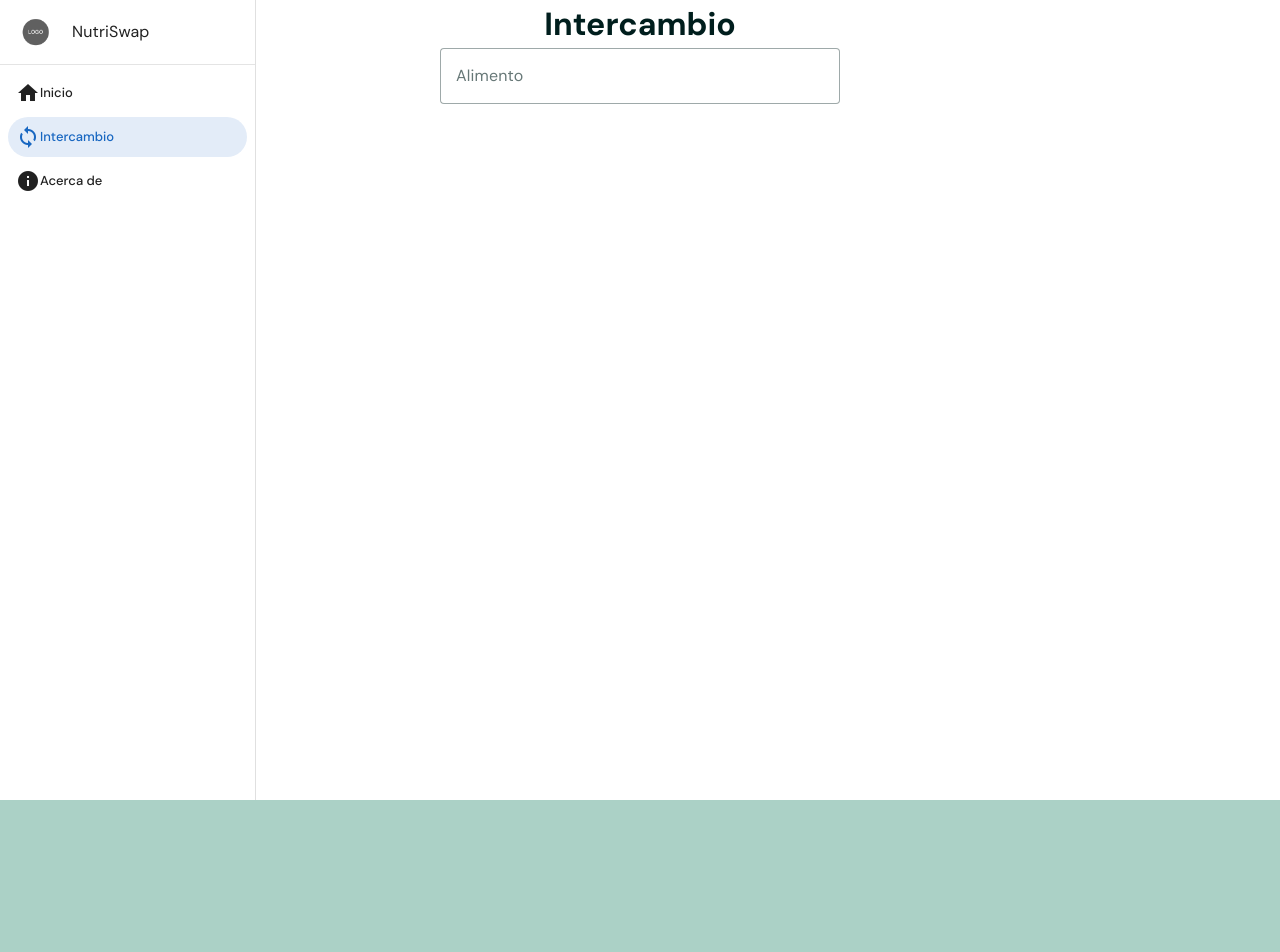
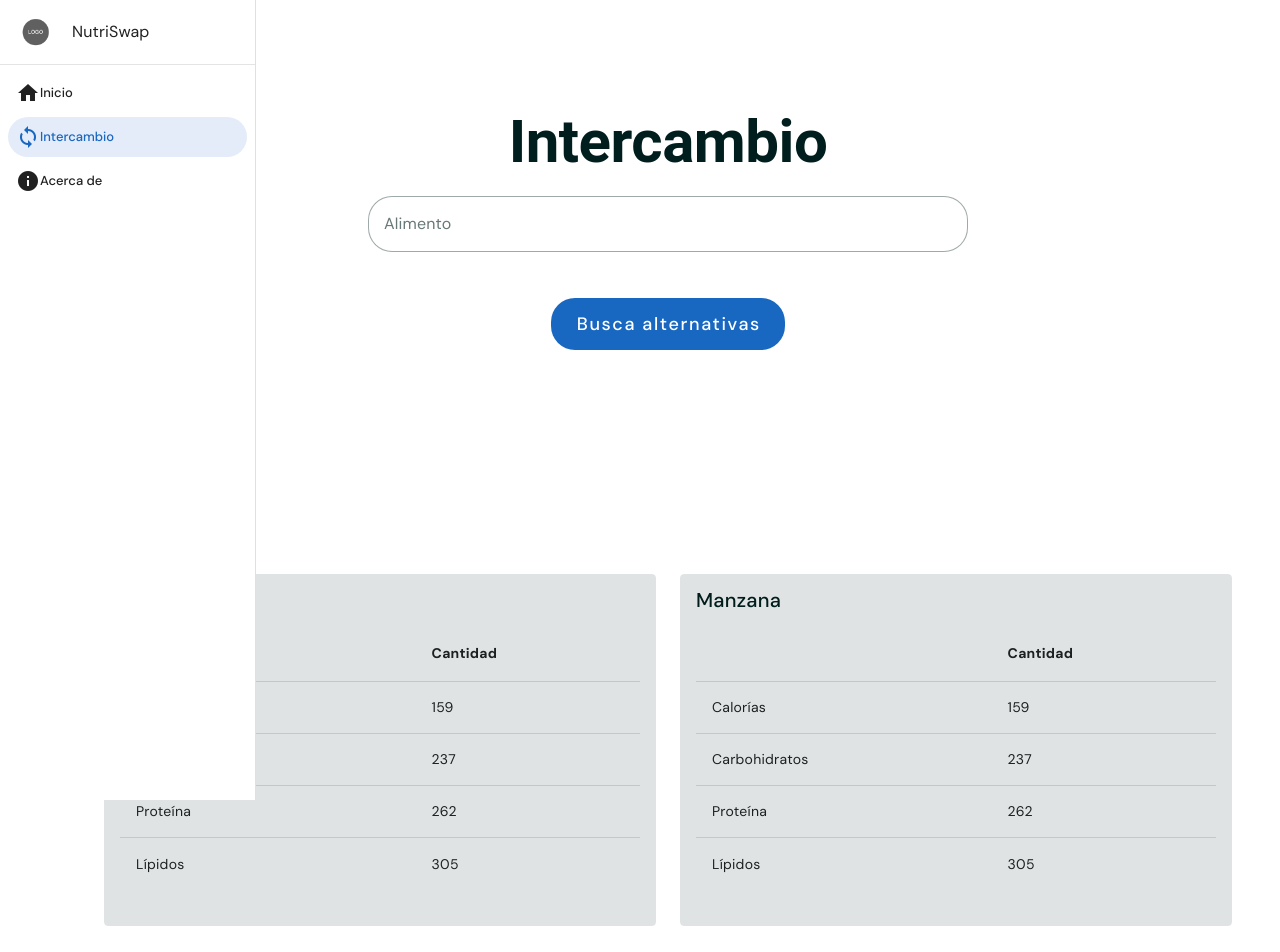
Before and after one commit to Nacho-Gmz/nutri-swap, a Vue app: page /swapper in a window 1280 px wide. Shown: the top 952 px of the page. Before the commit the page ends 800 px from the top, so only its background shows below. Built offline with nearby package versions, Linux system fonts and the light colour scheme.

Commit message:
Swapper setup and small details in Homepage

```diff
--- a/src/components/AboutCard.vue
+++ b/src/components/AboutCard.vue
@@ -1,3 +1,26 @@
+<script setup>
+const items = [
+    {
+        title: 'Luis Ignacio Gómez Aldrete',
+        subtitle: 'Diseño / Full Stack / Intercambiador',
+        text: 'luis.gomez5882@alumnos.udg.mx',
+        avatar: 'https://vuetifyjs.b-cdn.net/images/john-smirk.png',
+    },
+    {
+        title: 'Dayal Gutiérrez Villalobos',
+        subtitle: 'Backend / Base de datos / Documentación',
+        text: 'dayal.gutierrez5863@alumnos.udg.mx',
+        avatar: 'https://vuetifyjs.b-cdn.net/images/john-smirk.png',
+    },
+    {
+        title: 'Emanuel Michel Lopez Franco',
+        subtitle: 'Asesor',
+        text: 'michel.lopez@academicos.udg.mx',
+        avatar: 'https://vuetifyjs.b-cdn.net/images/john-smirk.png',
+    },
+]
+</script>
+
 <template>
     <v-container class="pa-6 pa-md-12" fluid>
         <v-row>
@@ -25,26 +48,3 @@
         </v-row>
     </v-container>
 </template>
-
-<script setup>
-const items = [
-    {
-        title: 'Luis Ignacio Gómez Aldrete',
-        subtitle: 'Diseño / Frontend / Swapper',
-        text: 'luis.gomez5882@alumnos.udg.mx',
-        avatar: 'https://vuetifyjs.b-cdn.net/images/john-smirk.png',
-    },
-    {
-        title: 'Dayal Gutiérrez Villalobos',
-        subtitle: 'Backend / Base de datos / Documentación',
-        text: 'dayal.gutierrez5863@alumnos.udg.mx',
-        avatar: 'https://vuetifyjs.b-cdn.net/images/john-smirk.png',
-    },
-    {
-        title: 'Emanuel Michel Lopez Franco',
-        subtitle: 'Asesor',
-        text: 'michel.lopez@academicos.udg.mx',
-        avatar: 'https://vuetifyjs.b-cdn.net/images/john-smirk.png',
-    },
-]
-</script>
--- a/src/components/HomeCard.vue
+++ b/src/components/HomeCard.vue
@@ -12,6 +12,9 @@
                 Nuestro servicio se especializa en encontrar el sustituto que más se asemeje nutricionalmente al
                 alimento que deseas intercambiar.
             </p>
+            <br>
+            <v-btn rounded class="text-none" color="primary" size="x-large" text="Empieza a intercambiar" variant="flat"
+                :to="'/swapper'" />
         </v-responsive>
     </v-container>
 
--- a/src/components/Sidebar.vue
+++ b/src/components/Sidebar.vue
@@ -30,147 +30,3 @@ const items = ref([
         </v-list>
     </v-navigation-drawer>
 </template>
-
-<style scoped>
-aside {
-    display: flex;
-    flex-direction: column;
-    background-color: var(--secondary);
-    color: var(--light);
-    width: calc(2rem + 32px);
-    overflow: hidden;
-    min-height: 100vh;
-    padding: 1rem;
-    transition: 0.2s ease-in-out;
-    position: fixed;
-}
-
-aside .logo {
-    display: flex;
-    margin-bottom: 0.7rem;
-    align-items: center;
-    position: relative;
-    top: 0;
-    transition: 0.2s ease-in-out;
-}
-
-aside .logo img {
-    width: 2rem;
-}
-
-aside .logo .text {
-    color: var(--light);
-    font-size: 1rem;
-}
-
-aside .menu-toggle-wrap {
-    display: flex;
-    justify-content: flex-end;
-    margin-bottom: 0;
-    position: relative;
-    top: 0;
-    transition: 0.2s ease-in-out;
-}
-
-aside .menu-toggle-wrap .menu-toggle {
-    transition: 0.5s ease-in-out;
-}
-
-aside .menu-toggle-wrap .menu-toggle .material-icons {
-    font-size: 2rem;
-    color: var(--primary);
-    transition: 0.5s ease-out;
-}
-
-aside .menu-toggle-wrap .menu-toggle:hover .material-icons {
-    color: var(--light);
-    transform: translateX(0.5rem);
-}
-
-aside h3,
-aside .logo .text,
-aside .button .text {
-    opacity: 0;
-    transition: opacity 0.3s ease-in-out;
-}
-
-aside h3 {
-    color: var(--light);
-    font-size: 1rem;
-    margin-bottom: 0;
-    text-transform: uppercase;
-}
-
-aside .menu {
-    margin: 0 -1rem;
-}
-
-aside .logo .text,
-aside .menu .button {
-    display: flex;
-    align-items: center;
-    text-decoration: none;
-    transition: 0.5s ease-in-out;
-    padding: 0.5rem 1rem;
-}
-
-aside .menu .button .material-icons {
-    font-size: 2rem;
-    color: var(--light-alt);
-    transition: 0.5s ease-in-out;
-}
-
-aside .menu .button .text {
-    color: var(--light-alt);
-    transition: 0.2s ease-in-out;
-    max-height: 32px;
-}
-
-aside .menu .button:hover {
-    background-color: var(--dark-alt);
-}
-
-aside .menu .button:hover .material-icons,
-aside .menu .button:hover .text {
-    color: var(--light);
-}
-
-aside .menu .button.router-link-exact-active {
-    background-color: var(--dark-alt);
-    border-right: 5px solid var(--light);
-}
-
-aside .menu .button.router-link-exact-active .material-icons,
-aside .menu .button.router-link-exact-active .text {
-    color: var(--light);
-}
-
-aside.is-expanded {
-    width: var(--sidebar-width);
-}
-
-aside.is-expanded .menu-toggle-wrap {
-    top: -3rem;
-}
-
-aside.is-expanded .menu-toggle-wrap .menu-toggle {
-    transform: rotate(-180deg);
-}
-
-aside.is-expanded h3,
-aside.is-expanded .logo .text,
-aside.is-expanded .button .text {
-    opacity: 1;
-}
-
-aside.is-expanded .button .material-icons {
-    margin-right: 1rem;
-}
-
-@media (max-width: 1024px) {
-    aside {
-        /* position: absolute; */
-        z-index: 99;
-    }
-}
-</style>
--- a/src/components/SwapBar.vue
+++ b/src/components/SwapBar.vue
@@ -1,3 +1,21 @@
+<script setup>
+import { ref } from 'vue';
+
+const items = ref(["Manzana", "Naranja", "Pera", "Piña", "Fresa",]);
+
+</script>
+
 <template>
-    <v-combobox label="Alimento" variant="outlined" width="400"></v-combobox>
+    <v-container class="pa-6 pa-md-12 my-16" fluid>
+        <v-responsive class="mx-auto text-center" max-width="600">
+            <p class="font-weight-bold text-sm-h2 text-h4 mt-2'">
+                Intercambio
+            </p>
+            <br>
+            <v-combobox auto-select-first="exact" rounded label="Alimento" variant="outlined"
+                :items="items"></v-combobox>
+            <br>
+            <v-btn rounded class="text-none" color="primary" size="x-large" text="Busca alternativas" variant="flat" />
+        </v-responsive>
+    </v-container>
 </template>
--- /dev/null
+++ b/src/components/SwapCard.vue
@@ -0,0 +1,58 @@
+<script setup>
+import { ref } from 'vue';
+
+const alimento = []
+
+const desserts = [
+    {
+        name: 'Calorías',
+        calories: 159,
+    },
+    {
+        name: 'Carbohidratos',
+        calories: 237,
+    },
+    {
+        name: 'Proteína',
+        calories: 262,
+    },
+    {
+        name: 'Lípidos',
+        calories: 305,
+    },
+]
+
+</script>
+
+<template>
+    <v-card variant="tonal">
+        <v-card-item>
+            <v-card-title primary-title>
+                <!-- {{ alimento.name }} -->
+                Manzana
+            </v-card-title>
+        </v-card-item>
+        <v-card-text>
+            <v-table>
+                <thead>
+                    <tr>
+                        <th class="text-left">
+
+                        </th>
+                        <th class="text-left">
+                            <b>Cantidad</b>
+                        </th>
+                    </tr>
+                </thead>
+                <tbody>
+                    <tr v-for="item in desserts" :key="item.name">
+                        <td>{{ item.name }}</td>
+                        <td>{{ item.calories }}</td>
+                    </tr>
+                </tbody>
+            </v-table>
+            <br>
+
+        </v-card-text>
+    </v-card>
+</template>
--- /dev/null
+++ b/src/components/SwapSection.vue
@@ -0,0 +1,17 @@
+<script setup lang="ts">
+import SwapCard from './SwapCard.vue';
+
+</script>
+
+<template>
+    <v-container class="pa-6 pa-md-12 my-16" fluid>
+        <v-row>
+            <v-col>
+                <SwapCard></SwapCard>
+            </v-col>
+            <v-col>
+                <SwapCard></SwapCard>
+            </v-col>
+        </v-row>
+    </v-container>
+</template>
--- a/src/views/Swapper.vue
+++ b/src/views/Swapper.vue
@@ -1,13 +1,14 @@
 <script setup>
 import SwapBar from '@/components/SwapBar.vue';
+import SwapSection from '@/components/SwapSection.vue';
 
 </script>
 
 <template>
-    <main class="swapper-page">
-        <h1>Intercambio</h1>
+    <v-main class="swapper-page">
         <SwapBar></SwapBar>
-    </main>
+        <SwapSection></SwapSection>
+    </v-main>
 </template>
 
 <style scoped>
```
